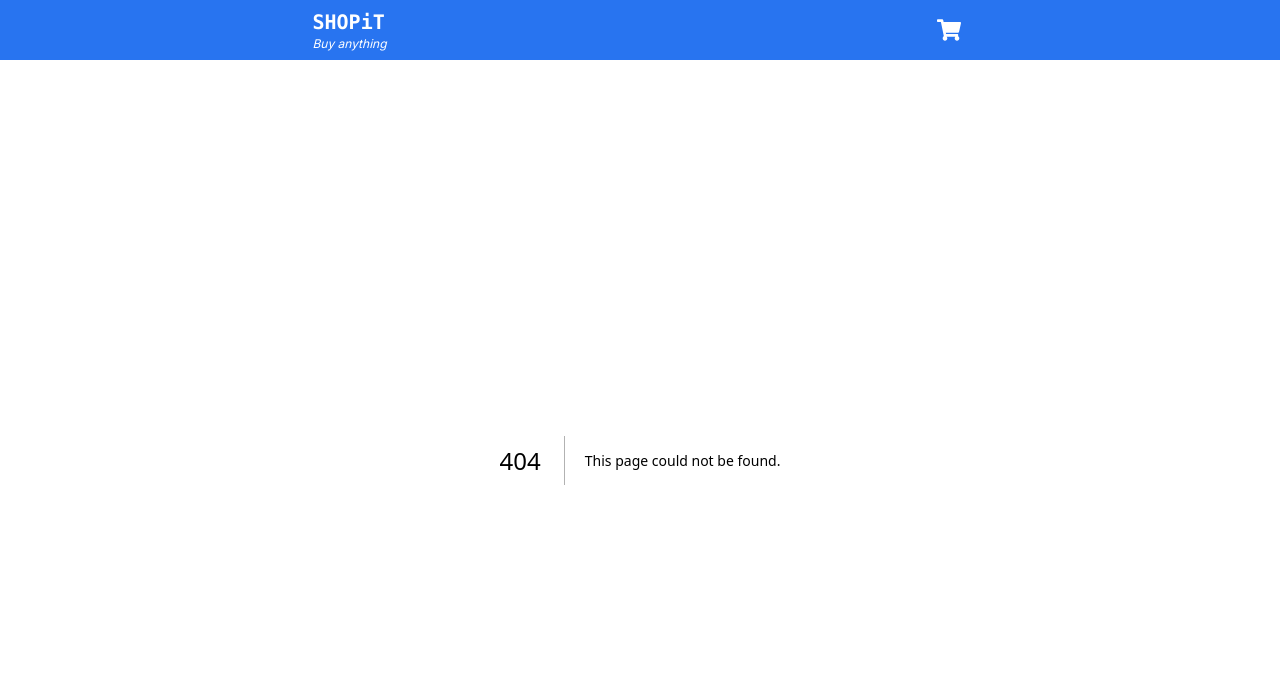
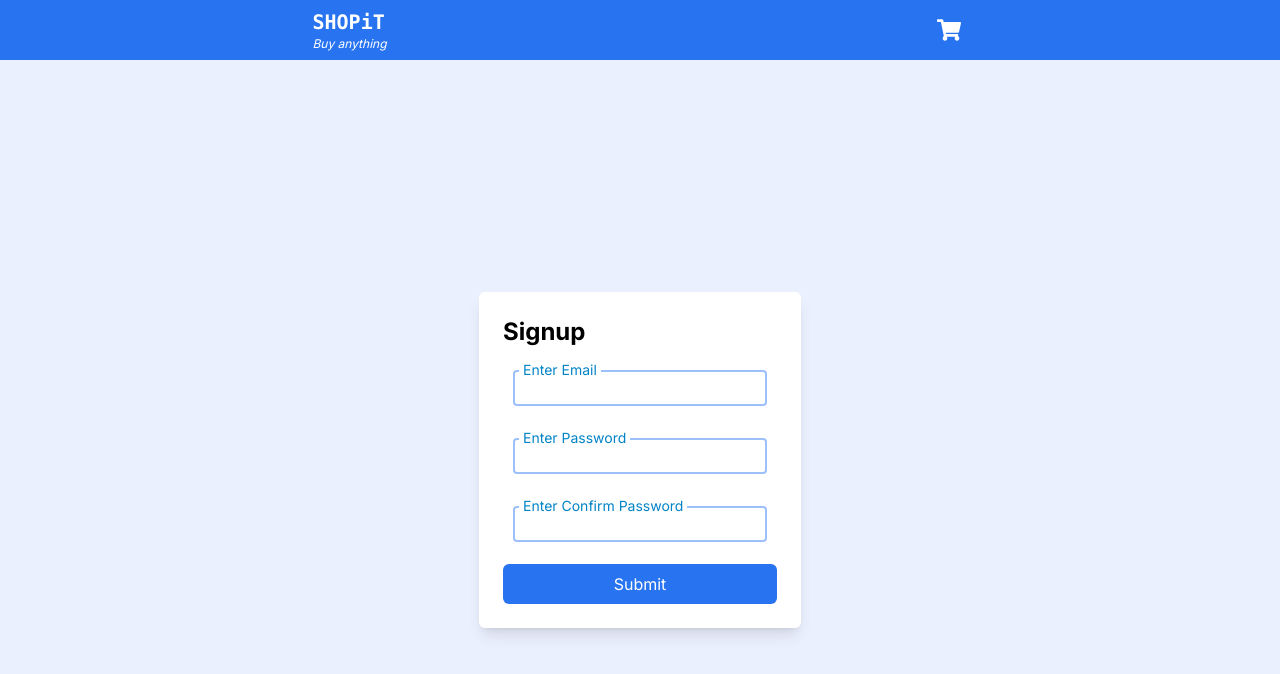
Before and after one commit to Atifsid/Shopit, a Next.js app: page /signup in a window 1280 px wide. Before the commit this address had no page. Shown: the top 674 px of the page. Built offline with nearby package versions, Linux system fonts and the light colour scheme.

Commit message:
chore: create login and signup screen with basic form validation

```diff
--- /dev/null
+++ b/app/(auth)/login/page.tsx
@@ -0,0 +1,99 @@
+"use client";
+
+import Button from "@/components/Button";
+import Input from "@/components/Input";
+import { validateLogin } from "@/utils/validate";
+import React, { useState } from "react";
+import { ZodIssue } from "zod";
+
+const Login = () => {
+  const [formState, setFormState] = useState({
+    email: "",
+    password: "",
+  });
+  const [errors, setErrors] = useState({
+    emailError: "",
+    passwordError: "",
+  });
+
+  const assignError = (issues: ZodIssue[]) => {
+    const err = {
+      emailError: "",
+      passwordError: "",
+    };
+    issues.forEach((issue) => {
+      switch (issue.path[0]) {
+        case "email":
+          err.emailError = issue.message;
+          break;
+        case "password":
+          err.passwordError = issue.message;
+          break;
+      }
+    });
+    setErrors(err);
+  };
+
+  const onSubmit = async (e: any) => {
+    e.preventDefault();
+
+    const validated = validateLogin.safeParse({
+      email: formState.email,
+      password: formState.password,
+    });
+
+    if (!validated.success) {
+      assignError(validated.error.issues);
+    }
+  };
+
+  return (
+    <div className="flex justify-center flex-col m-auto h-screen">
+      <div className="flex flex-col min-w-[20%] max-lg:w-[38%] max-md:w-[80%] gap-3 card mx-auto p-6">
+        <h1 className="font-bold text-2xl">Login</h1>
+        <Input
+          value={formState.email}
+          setValue={(value: any) =>
+            setFormState({
+              ...formState,
+              email: value,
+            })
+          }
+          label={"Enter Email"}
+          type={"text"}
+          errorText={errors.emailError}
+          errorTextVisible={
+            errors.emailError != undefined && errors.emailError.trim() != ""
+          }
+          inputClassName={`h-10`}
+          containerClassName={"px-0"}
+        />
+
+        <Input
+          value={formState.password}
+          setValue={(value: any) =>
+            setFormState({
+              ...formState,
+              password: value,
+            })
+          }
+          label={"Enter Password"}
+          type={"password"}
+          inputClassName={`h-10`}
+          containerClassName={"px-0"}
+          errorText={errors.passwordError}
+          errorTextVisible={
+            errors.passwordError != undefined &&
+            errors.passwordError.trim() != ""
+          }
+        />
+
+        <Button click={onSubmit} type={"submit"}>
+          <span className="text-white text-center">Submit</span>
+        </Button>
+      </div>
+    </div>
+  );
+};
+
+export default Login;
--- /dev/null
+++ b/app/(auth)/signup/page.tsx
@@ -0,0 +1,128 @@
+"use client";
+
+import Button from "@/components/Button";
+import Input from "@/components/Input";
+import { validateSignup } from "@/utils/validate";
+import React, { useState } from "react";
+import { ZodIssue } from "zod";
+
+const Signup = () => {
+  const [formState, setFormState] = useState({
+    email: "",
+    password: "",
+    confirmPassword: "",
+  });
+  const [errors, setErrors] = useState({
+    emailError: "",
+    passwordError: "",
+    confirmPasswordError: "",
+  });
+
+  const assignError = (issues: ZodIssue[]) => {
+    const err = {
+      emailError: "",
+      passwordError: "",
+      confirmPasswordError: "",
+    };
+    issues.forEach((issue) => {
+      switch (issue.path[0]) {
+        case "email":
+          err.emailError = issue.message;
+          break;
+        case "password":
+          err.passwordError = issue.message;
+          break;
+        case "confirmPassword":
+          err.confirmPasswordError = issue.message;
+          break;
+      }
+    });
+    setErrors(err);
+  };
+
+  const onSubmit = async (e: any) => {
+    e.preventDefault();
+
+    const validated = validateSignup.safeParse({
+      email: formState.email,
+      password: formState.password,
+      confirmPassword: formState.confirmPassword,
+    });
+
+    if (!validated.success) {
+      assignError(validated.error.issues);
+    }
+  };
+
+  return (
+    <div className="flex justify-center flex-col m-auto h-screen">
+      <form
+        onSubmit={onSubmit}
+        className="flex flex-col min-w-[20%] max-lg:w-[38%] max-md:w-[80%] gap-3 card mx-auto p-6"
+      >
+        <h1 className="font-bold text-2xl">Signup</h1>
+        <Input
+          value={formState.email}
+          setValue={(value: any) =>
+            setFormState({
+              ...formState,
+              email: value,
+            })
+          }
+          label={"Enter Email"}
+          type={"text"}
+          errorText={errors.emailError}
+          errorTextVisible={
+            errors.emailError != undefined && errors.emailError.trim() != ""
+          }
+          inputClassName={`h-10`}
+          containerClassName={"px-0"}
+        />
+
+        <Input
+          value={formState.password}
+          setValue={(value: any) =>
+            setFormState({
+              ...formState,
+              password: value,
+            })
+          }
+          label={"Enter Password"}
+          type={"password"}
+          errorText={errors.passwordError}
+          errorTextVisible={
+            errors.passwordError != undefined &&
+            errors.passwordError.trim() != ""
+          }
+          inputClassName={`h-10`}
+          containerClassName={"px-0"}
+        />
+
+        <Input
+          value={formState.confirmPassword}
+          setValue={(value: any) =>
+            setFormState({
+              ...formState,
+              confirmPassword: value,
+            })
+          }
+          label={"Enter Confirm Password"}
+          type={"password"}
+          errorText={errors.confirmPasswordError}
+          errorTextVisible={
+            errors.confirmPasswordError != undefined &&
+            errors.confirmPasswordError.trim() != ""
+          }
+          inputClassName={`h-10`}
+          containerClassName={"px-0"}
+        />
+
+        <Button type={"submit"}>
+          <span className="text-white text-center">Submit</span>
+        </Button>
+      </form>
+    </div>
+  );
+};
+
+export default Signup;
--- /dev/null
+++ b/components/Button.tsx
@@ -0,0 +1,23 @@
+import React from "react";
+
+const Button = ({
+  children,
+  click,
+  type,
+}: {
+  children: any;
+  click?: any;
+  type: any;
+}) => {
+  return (
+    <button
+      className="bg-primary h-10 w-full rounded-md"
+      type={type}
+      onClick={click}
+    >
+      {children}
+    </button>
+  );
+};
+
+export default Button;
--- a/components/Input.tsx
+++ b/components/Input.tsx
@@ -8,6 +8,8 @@ const Input = ({
   name,
   id,
   setValue,
+  inputClassName,
+  containerClassName,
 }: {
   value: any;
   setValue: any;
@@ -18,26 +20,28 @@ const Input = ({
   type: any;
   name?: any;
   id?: any;
+  inputClassName?: any;
+  containerClassName?: any;
 }) => {
   return (
     <div
       className={`bg-white px-3 pt-3 ${
         errorTextVisible ? "pb-6 max-sm:pb-11" : "pb-3"
-      }`}
+      } ${containerClassName} `}
     >
       <div className="relative bg-inherit">
         <input
           type={type}
           id={id}
           name={name}
-          className="peer bg-transparent h-8 w-full rounded-sm text-gray-800 placeholder-transparent ring-2 px-2 ring-gray-040 focus:ring-primary focus:outline-none"
+          className={`peer bg-transparent h-8 ${inputClassName} w-full rounded-sm text-gray-800 placeholder-transparent ring-2 px-2 ring-gray-040 focus:ring-primary focus:outline-none`}
           placeholder={placeholder}
           value={value}
           onChange={(e) => setValue(e.target.value)}
         />
         <label
           htmlFor={name}
-          className="absolute cursor-text left-0 -top-3 text-sm text-gray-500 bg-inherit mx-1 px-1 peer-placeholder-shown:text-base peer-placeholder-shown:text-gray-500 peer-placeholder-shown:top-1 peer-focus:-top-3 peer-focus:text-sky-600 peer-focus:text-sm transition-all"
+          className="absolute cursor-text left-0 -top-3 text-sm text-sky-600 bg-inherit mx-1 px-1 peer-placeholder-shown:text-base peer-placeholder-shown:text-gray-500 peer-placeholder-shown:top-1 peer-focus:-top-3 peer-focus:text-sky-600 peer-focus:text-sm transition-all"
         >
           {label}
         </label>
--- a/package.json
+++ b/package.json
@@ -15,7 +15,8 @@
     "react-dom": "^18",
     "react-hot-toast": "^2.4.1",
     "react-icons": "^5.3.0",
-    "react-redux": "^9.1.2"
+    "react-redux": "^9.1.2",
+    "zod": "^3.23.8"
   },
   "devDependencies": {
     "@types/node": "^20",
--- /dev/null
+++ b/utils/validate.ts
@@ -0,0 +1,23 @@
+import z from "zod";
+
+export const validateLogin = z.object({
+  email: z.coerce.string().email({ message: "Invalid email" }),
+  password: z
+    .string()
+    .min(8, { message: "Password must contain at least 8 characters" }),
+});
+
+export const validateSignup = z
+  .object({
+    email: z.coerce.string().email(),
+    password: z
+      .string()
+      .min(8, { message: "Password must contain at least 8 characters" }),
+    confirmPassword: z
+      .string()
+      .min(8, { message: "Password must contain at least 8 characters" }),
+  })
+  .refine((data) => data.password === data.confirmPassword, {
+    message: "Passwords don't match",
+    path: ["confirmPassword"],
+  });
```
Also changed, not shown: 1 other file (tests, documents, lock files or other folders).
